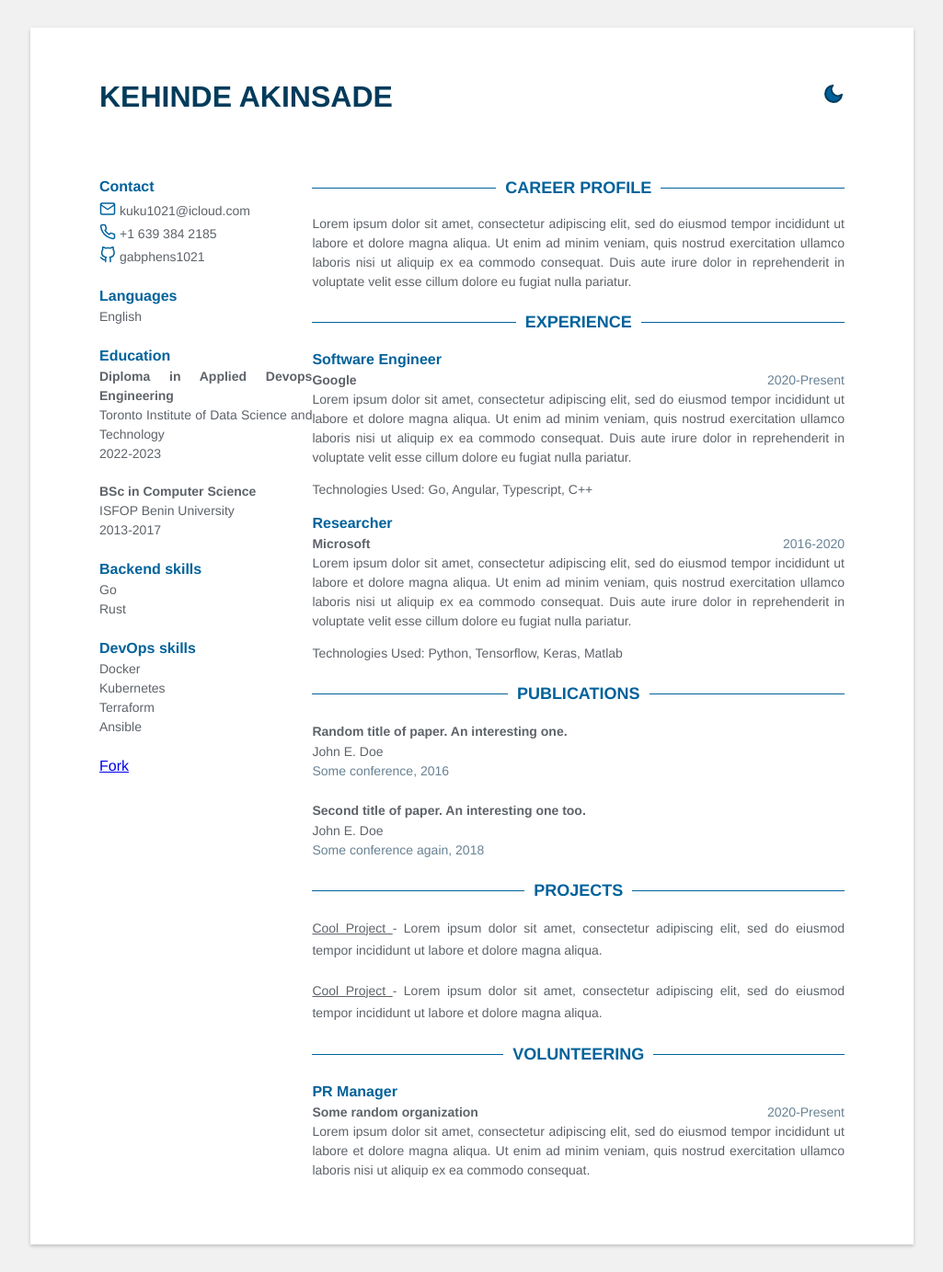
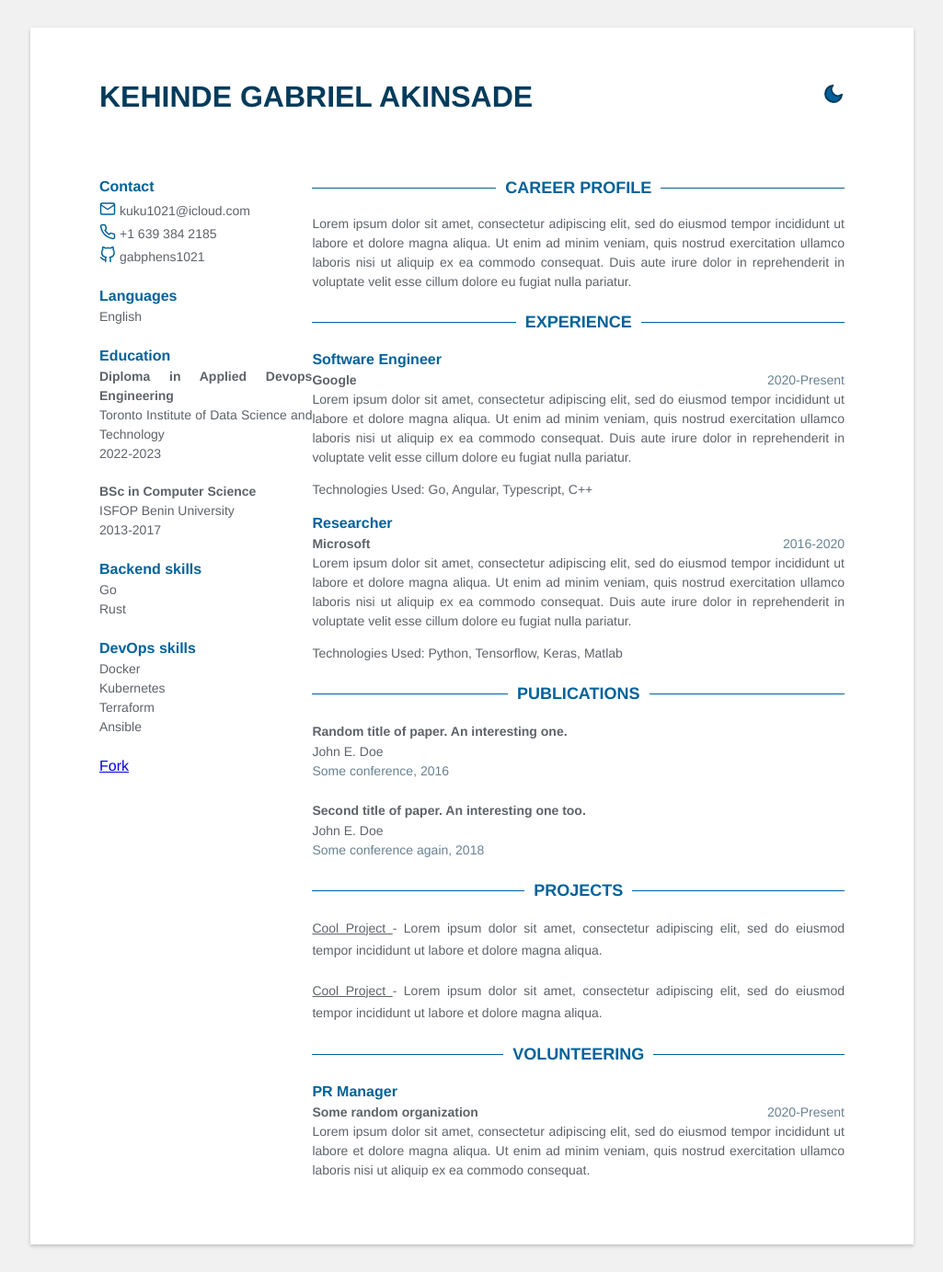
Before and after one commit to gabphens1021/kehindeakinsade.github.io, a Jekyll site: the page built from index.html, in a window 1280 px wide. Shown: the whole page at 92% size, without its empty margins (127-1152 px from the left). Built offline with Jekyll 4.4.1, drawn with Linux system fonts in a browser that asks for light colours.

Commit message:
chore: updating my cv

```diff
--- a/_data/data.yml
+++ b/_data/data.yml
@@ -1,4 +1,4 @@
-name: Kehinde Akinsade
+name: Kehinde Gabriel Akinsade
 support_dark_mode: true
 fork: true
 
```
